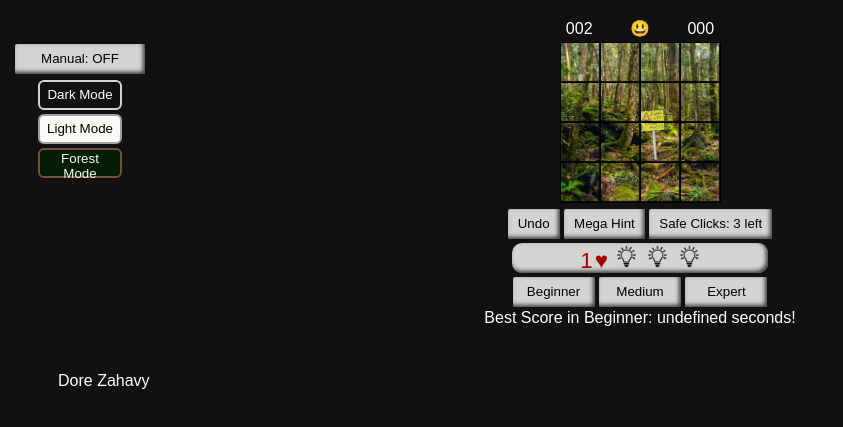
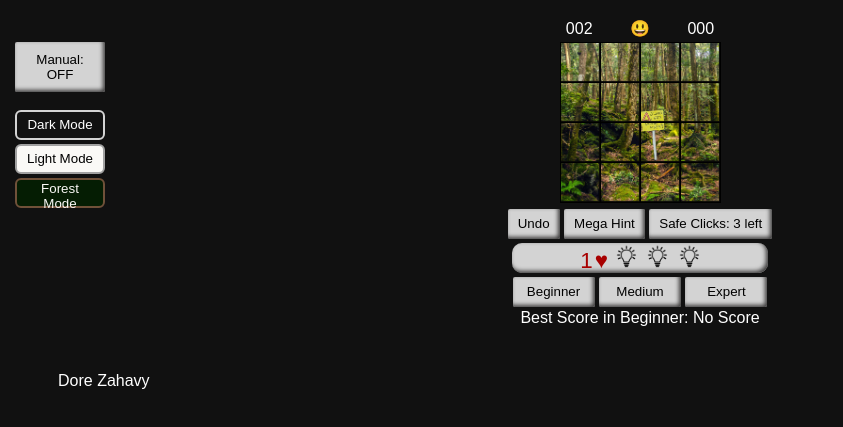
Before and after one commit to DoreZahavy/minesweeper, a plain HTML site: page index.html in a window 1280 px wide. Shown: the part 61-488 px from the top of the page, without its empty margins (0-843 px from the left). Drawn offline with Linux system fonts and the light colour scheme.

Commit message:
fixed best score

```diff
--- a/css/main.css
+++ b/css/main.css
@@ -62,7 +62,13 @@ body {
 
 .manualBtn {
     margin-bottom: 14px;
-    width: 130px;
+    width: 90px;
+    height: 50px;
+    cursor: pointer;
+    box-shadow: inset -2px -2px 4px 0px rgb(58, 57, 57);
+    border-radius: var(--btnRound2);
+    background-color: var(--clrBtns);
+    border-style: none;
 }
 
 .mode {
@@ -70,7 +76,7 @@ body {
     height: var(--boxHeight);
     margin-top: 4px;
     border-radius: 6px;
-    width: 84px;
+    width: 90px;
 }
 
 .darkMode {
--- a/index.html
+++ b/index.html
@@ -18,7 +18,7 @@
     </div>
 
     <div class="mode-btns">
-        <button class="actions manualBtn" onclick="manualMode()">Manual: <span>OFF</span></button><br>
+        <button class="manualBtn" onclick="manualMode()">Manual: <br><span>OFF</span></button><br>
         <button class="mode darkMode" onclick="darkMode()">Dark Mode</button><br>
         <button class="mode lightMode" onclick="lightMode()">Light Mode</button><br>
         <button class="mode forestMode" onclick="forestMode()">Forest Mode</button>
@@ -53,7 +53,7 @@
     <div class="modal modalLose">Game Over<br>Try Again</div>
     <div class="modal modalWin"><img src="img/win1.png"></div>
 
-    <div class="bestScore">Best Score in <span></span> seconds!</div>
+    <div class="bestScore">Best Score in <span></span></div>
     <div class="footer">Dore Zahavy</div>
 
     <script src="js/main.js"></script>
--- a/js/extras.js
+++ b/js/extras.js
@@ -288,7 +288,7 @@ function saveScore(size, score) {
     else if (size === 8) diff = 'Medium'
     else if (size === 12) diff = 'Expert'
 
-    if (score < localStorage[diff]) localStorage[diff] = score
+    if (score < localStorage[diff] || !localStorage[diff]) localStorage[diff] = score
 
     // renderScoreTable(diff)
 
@@ -300,7 +300,8 @@ function showBestScore() {
     else if (gLevel.size === 8) diff = 'Medium'
     else if (gLevel.size === 12) diff = 'Expert'
     var elSpan = document.querySelector(`.bestScore span`)
-    elSpan.innerText = `${diff}: ${localStorage[diff]}`
+    if(!localStorage[diff]) elSpan.innerText = ` ${diff}: No Score`
+    else elSpan.innerText = `${diff}: ${localStorage[diff]} Seconds!`
 }
 
 function resetBtn(elBtn) {
```
